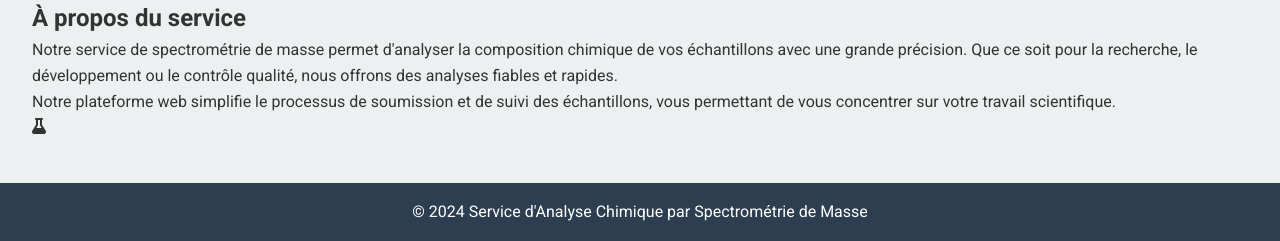
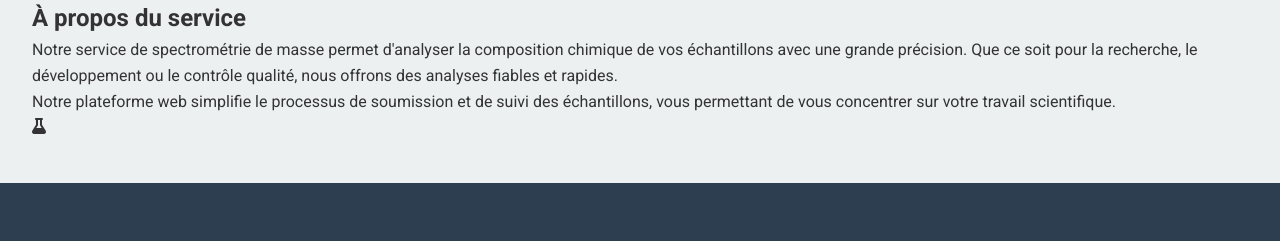
Before and after one commit to n-elie/fiches, a Flask app: page / in a window 1280 px wide. Shown: the part 567-808 px from the top of the page. Run offline with Flask 3, Linux system fonts and the light colour scheme.

Commit message:
Remove copyright in pages footer

```diff
--- a/app/templates/base.html
+++ b/app/templates/base.html
@@ -63,7 +63,7 @@
 
     <footer class="footer">
         <div class="footer-content">
-            <p>&copy; 2024 Service d'Analyse Chimique par Spectrométrie de Masse</p>
+            <p>&nbsp;</p>
         </div>
     </footer>
 
```
